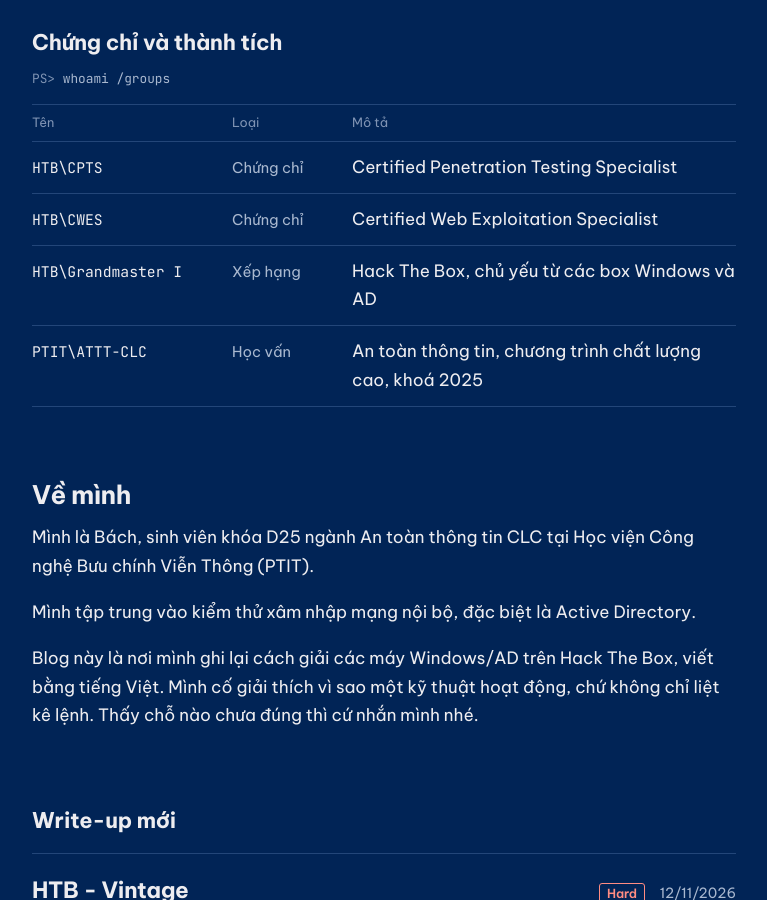
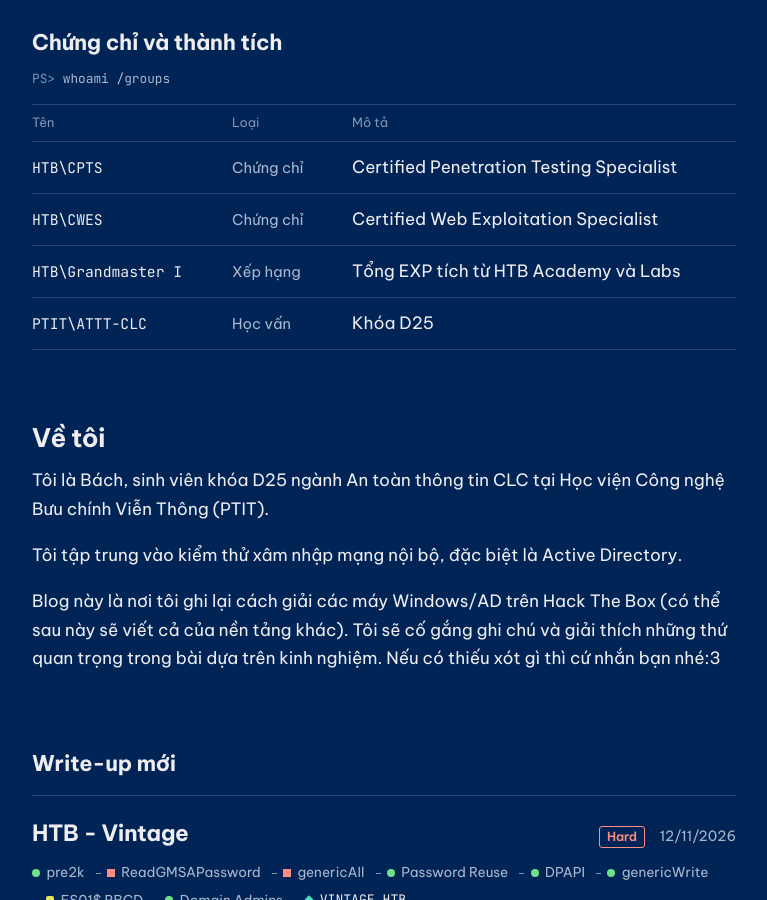
Before and after one commit to Luv3rie/Luv3rie.github.io, a Jekyll site: the page built from index.md, in a window 1280 px wide and 900 px high, scrolled down 434 px. Shown: the whole window, without its empty margins (256-1023 px from the left). Built offline with Jekyll 4.4.1, drawn with Linux system fonts in a browser that asks for light colours.

Commit message:
fix index

```diff
--- a/_data/credentials.yml
+++ b/_data/credentials.yml
@@ -7,7 +7,7 @@
   note: Certified Web Exploitation Specialist
 - group: HTB\Grandmaster I
   type: Xếp hạng
-  note: Hack The Box, chủ yếu từ các box Windows và AD
+  note: Tổng EXP tích từ HTB Academy và Labs
 - group: PTIT\ATTT-CLC
   type: Học vấn
-  note: An toàn thông tin, chương trình chất lượng cao, khoá 2025
+  note: Khóa D25
--- a/index.md
+++ b/index.md
@@ -4,11 +4,10 @@ title: Giới thiệu
 permalink: /
 ---
 
-## Về mình
+## Về tôi
 
-Mình là Bách, sinh viên khóa D25 ngành An toàn thông tin CLC tại Học viện Công nghệ Bưu chính Viễn Thông (PTIT).
+Tôi là Bách, sinh viên khóa D25 ngành An toàn thông tin CLC tại Học viện Công nghệ Bưu chính Viễn Thông (PTIT).
 
-Mình tập trung vào kiểm thử xâm nhập mạng nội bộ, đặc biệt là Active Directory.
+Tôi tập trung vào kiểm thử xâm nhập mạng nội bộ, đặc biệt là Active Directory.
 
-Blog này là nơi mình ghi lại cách giải các máy Windows/AD trên Hack The Box, viết bằng tiếng Việt. Mình cố giải thích vì sao một kỹ thuật hoạt động, chứ không chỉ liệt kê lệnh.
-Thấy chỗ nào chưa đúng thì cứ nhắn mình nhé.
+Blog này là nơi tôi ghi lại cách giải các máy Windows/AD trên Hack The Box (có thể sau này sẽ viết cả của nền tảng khác). Tôi sẽ cố gắng ghi chú và giải thích những thứ quan trọng trong bài dựa trên kinh nghiệm. Nếu có thiếu xót gì thì cứ nhắn bạn nhé:3
```
